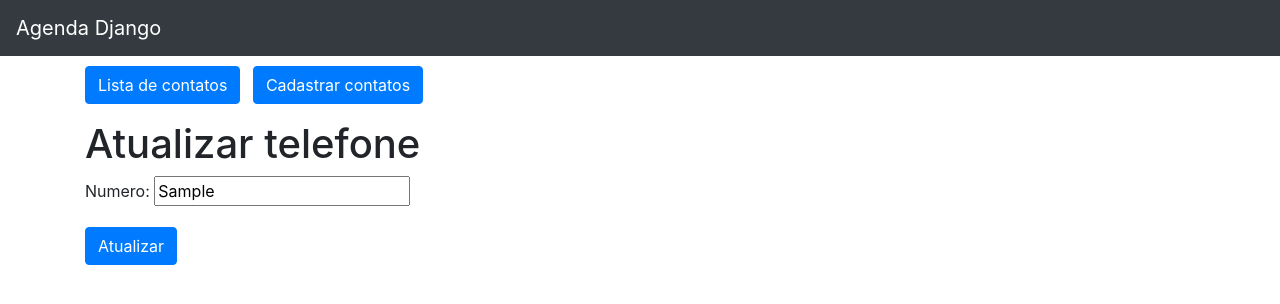
After one commit to gelira/agenda-django, a Django app: page /atualizar-telefone/1 in a window 1280 px wide. The commit adds this page. Shown: the top 304 px of the page. Run offline with Django 3.2, Linux system fonts and the light colour scheme; tables that the repository leaves empty hold one stand-in row (values such as "Sample post"); some libraries are stand-ins or nearby versions.

Commit message:
Atualização de telefone

```diff
--- /dev/null
+++ b/core/templates/core/atualizar_telefone.html
@@ -0,0 +1,10 @@
+{% extends 'base.html' %}
+
+{% block conteudo %}
+    <h1>Atualizar telefone</h1>
+    <form method="POST">
+        {% csrf_token %}
+        {{ form.as_p }}
+        <button type="submit" class="btn btn-primary">Atualizar</button>
+    </form>
+{% endblock conteudo %}
--- a/core/templates/core/lista_telefones.html
+++ b/core/templates/core/lista_telefones.html
@@ -4,7 +4,8 @@
     <h1>Telefones de {{ pessoa }}</h1>
     <div class="list-group">
         {% for t in telefones %}
-            <a href="#" class="list-group-item list-group-item-action">{{ t }}</a>
+            <a class="list-group-item list-group-item-action"
+              href="{% url 'core:atualizar_telefone' pk=t.id%}" >{{ t }}</a>
         {% empty %}
             <a href="#" class="list-group-item list-group-item-action">Nenhum telefone encontrado</a>
         {% endfor %}
--- a/core/urls.py
+++ b/core/urls.py
@@ -10,5 +10,6 @@ urlpatterns = [
     path('atualizar/<int:pk>', views.AtualizarContatoView.as_view(), name='atualizar_contato'),
     path('telefones/<int:pk>', views.ListaTelefonesView.as_view(), name='telefones'),
     path('telefones/<int:pk>/cadastro', views.CadastrarTelefoneView.as_view(), name='cadastro_telefone'),
+    path('atualizar-telefone/<int:pk>', views.AtualizarTelefoneView.as_view(), name='atualizar_telefone'),
     path('', views.InicioView.as_view(), name='inicio')
 ]
--- a/core/views.py
+++ b/core/views.py
@@ -52,3 +52,11 @@ class AtualizarContatoView(generic.UpdateView):
     form_class = PessoaForm
     template_name = 'core/atualizar_contato.html'
     success_url = reverse_lazy('core:lista')
+
+class AtualizarTelefoneView(generic.UpdateView):
+    model = Telefone
+    form_class = TelefoneForm
+    template_name = 'core/atualizar_telefone.html'
+
+    def get_success_url(self):
+        return reverse('core:telefones', kwargs={'pk': self.object.pessoa_id})
```
